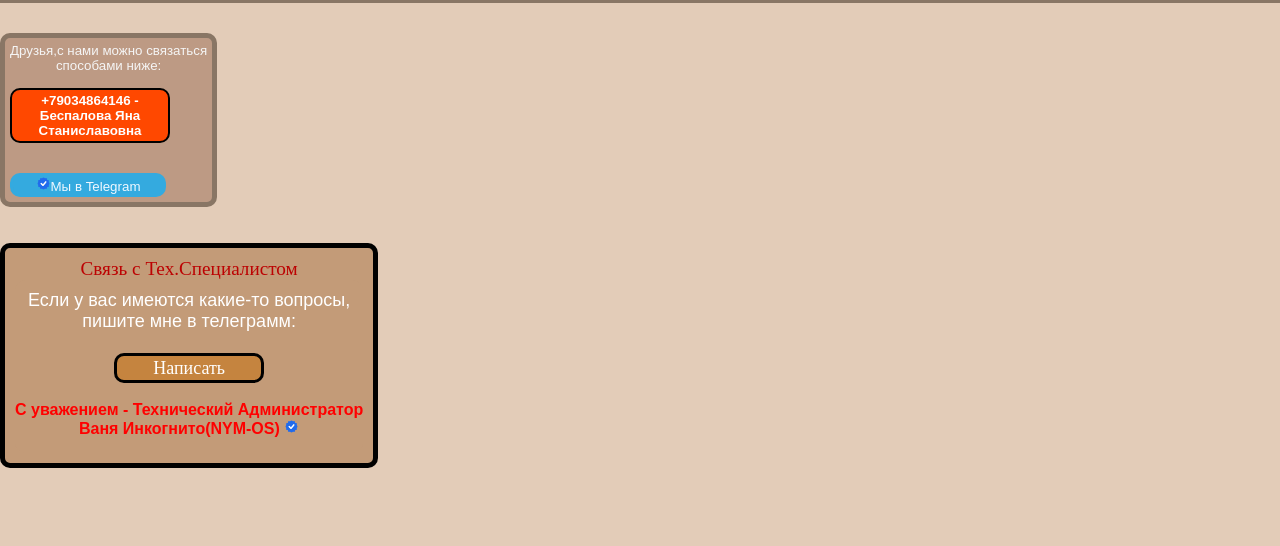
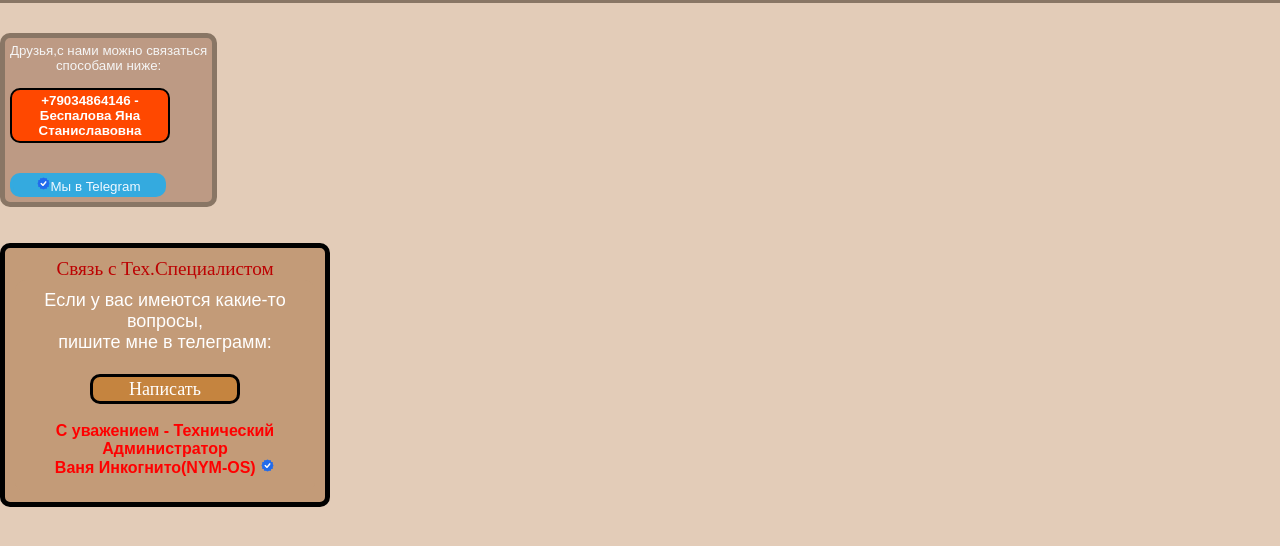
Before and after one commit to Jake-NYM-OS/Jake-NYM-OS.github.io, a plain HTML site: page contact.html in a window 1280 px wide. Shown: the part 88-634 px from the top of the page. Drawn offline with Linux system fonts and the light colour scheme; a script that the page names is missing.

Commit message:
Update stylecontact.css

```diff
--- a/CSS/stylecontact.css
+++ b/CSS/stylecontact.css
@@ -121,8 +121,8 @@ a{
 
 
 .tex1{
-    display: inline-block;
     border: 5px solid black;
+    width: 300px;
     color: white;
     background-color: #c39b78;
     text-align: center;
```
